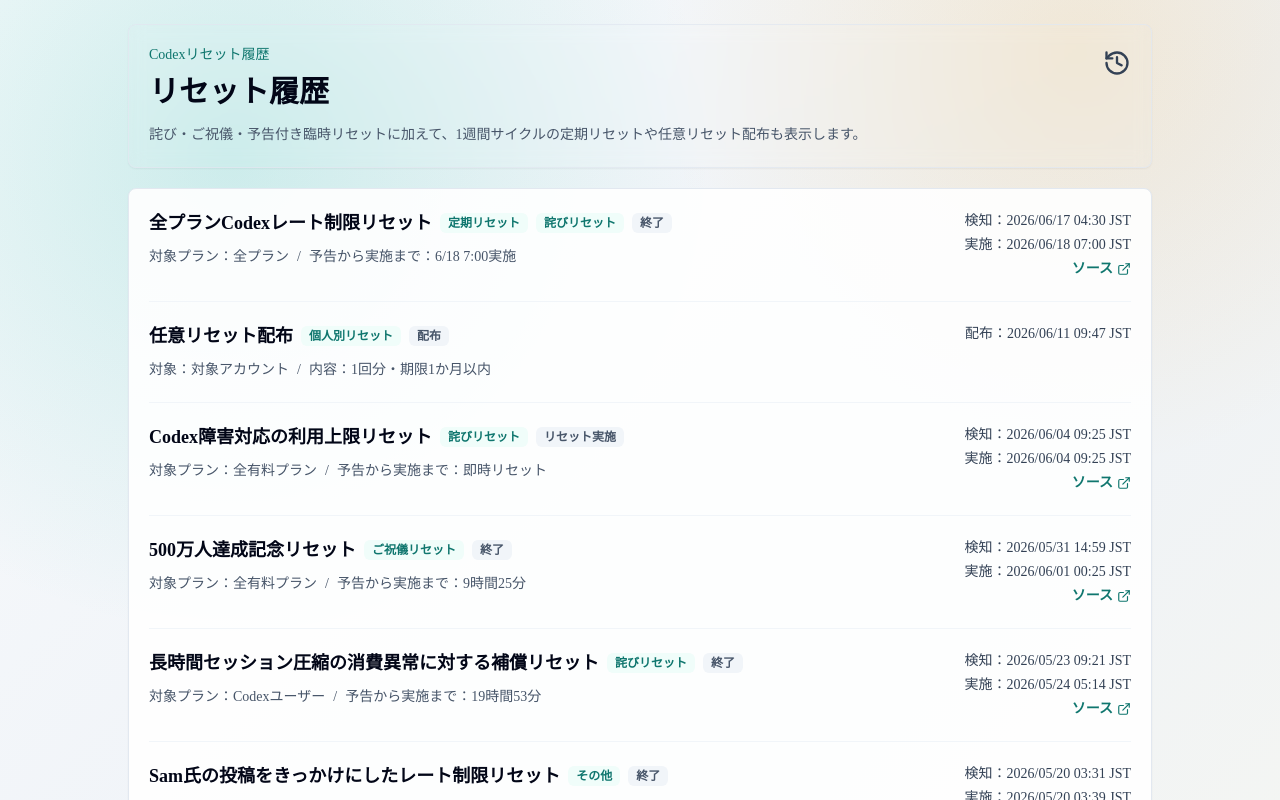
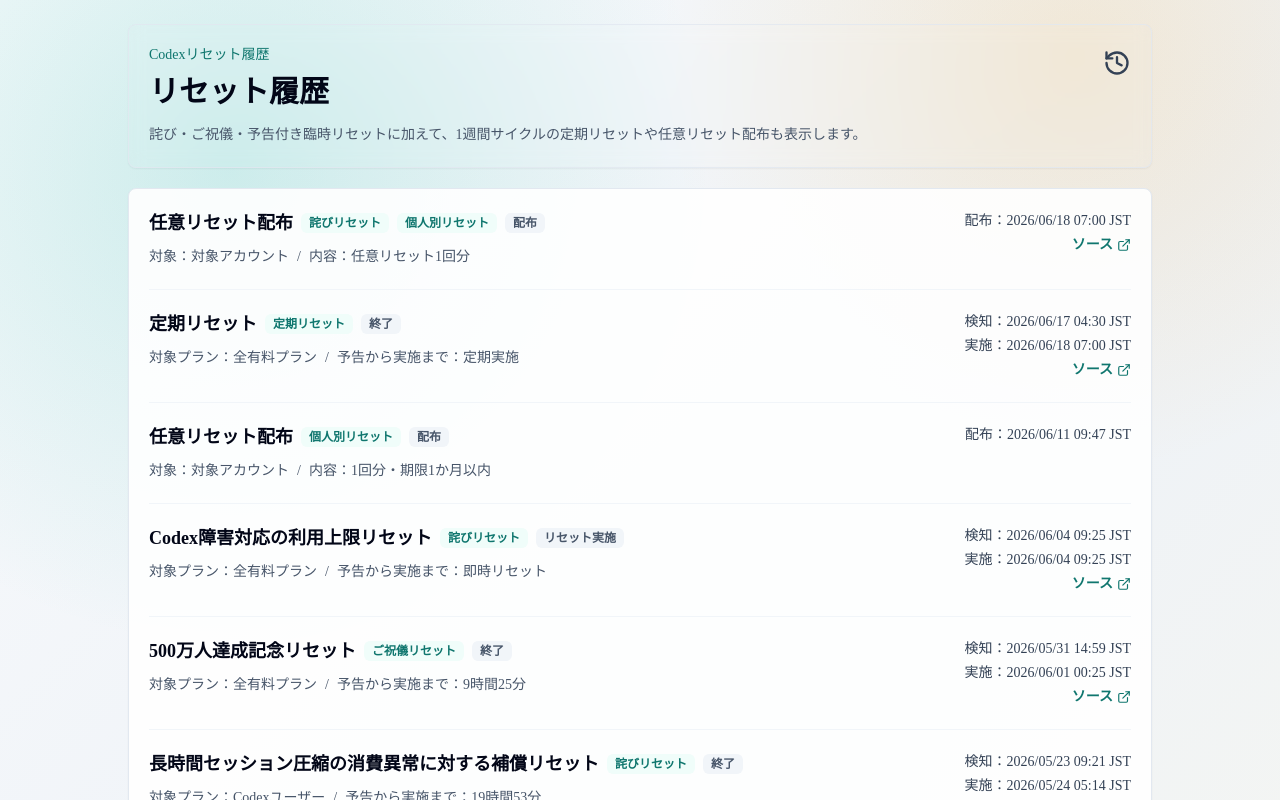
Before and after one commit to gussuri/codex-reset-observatory, a Next.js app: page /history in a window 1280 px wide. Shown: the top 800 px of the page. Built offline with nearby package versions, Linux system fonts and the light colour scheme; no server answers.

Commit message:
Record June 18 manual reset credit

```diff
--- a/components/EnglishRadarDashboard.tsx
+++ b/components/EnglishRadarDashboard.tsx
@@ -472,6 +472,8 @@
       "After Tibo's reset notice, Codex rate limits were reset across all plans.",
     "通常の1週間サイクルのタイミングに重なって、Tibo氏の予告後に全プランのCodexレート制限リセットが実施されました。":
       "This reset overlapped with the usual weekly-cycle timing and followed Tibo's notice that Codex rate limits would be reset across all plans.",
+    "通常の1週間サイクルのタイミングで、Codexの利用上限リセットが実施されました。":
+      "Codex usage limits were reset on the usual weekly-cycle timing.",
     "全有料プラン": "All paid plans",
     "全プラン": "All plans",
     "Codexユーザー": "Codex users",
@@ -479,6 +481,7 @@
     "対象アカウント": "Eligible accounts",
     "内容": "Details",
     "1回分・期限1か月以内": "1 credit; expires within 1 month",
+    "任意リセット1回分": "1 manual reset credit",
     "任意リセット配布": "Manual reset credit distributed",
     "個人別リセット": "Personal reset",
     "配布": "Distributed",
--- a/data/resetHistory.ts
+++ b/data/resetHistory.ts
@@ -7,6 +7,23 @@
 export const HISTORY_LIMIT = 10;
 
 export const LOCAL_PERSONAL_RESET_HISTORY: RadarViewModel["recentHistory"] = [
+  {
+    key: "personal-compensation-reset-credit-2026-06-18",
+    title: "任意リセット配布",
+    resetType: "詫びリセット",
+    resetTypes: ["詫びリセット", "個人別リセット"],
+    status: "配布",
+    date: "2026-06-18T07:00:00+09:00",
+    signalAt: "2026-06-18T07:00:00+09:00",
+    resetAt: null,
+    signalLabel: "配布",
+    resetLabel: "",
+    scopeLabel: "対象",
+    scope: "対象アカウント",
+    windowLabel: "内容",
+    windowLength: "任意リセット1回分",
+    source: "https://x.com/thsottiaux/status/2066956441173323943",
+  },
   {
     key: "personal-reset-credit-2026-06-11",
     title: "任意リセット配布",
@@ -28,17 +45,17 @@
 export const LOCAL_RESET_HISTORY: Array<WindowEventLike> = [
   {
     id: "local-codex-rate-limit-reset-notice-2026-06-17",
-    title: "全プランCodexレート制限リセット",
+    title: "定期リセット",
     kind: "window_closed",
     status: "closed",
     opened_at: "2026-06-17T04:30:00+09:00",
     closed_at: "2026-06-18T07:00:00+09:00",
     completed_at: "2026-06-18T07:00:00+09:00",
     window_minutes: 1590,
-    window_human: "6/18 7:00実施",
-    scope: "全プラン",
+    window_human: "定期実施",
+    scope: "全有料プラン",
     summary:
-      "通常の1週間サイクルのタイミングに重なって、Tibo氏の予告後に全プランのCodexレート制限リセットが実施されました。",
+      "通常の1週間サイクルのタイミングで、Codexの利用上限リセットが実施されました。",
     source_url: "https://x.com/thsottiaux/status/2066956441173323943",
   },
   {
```
